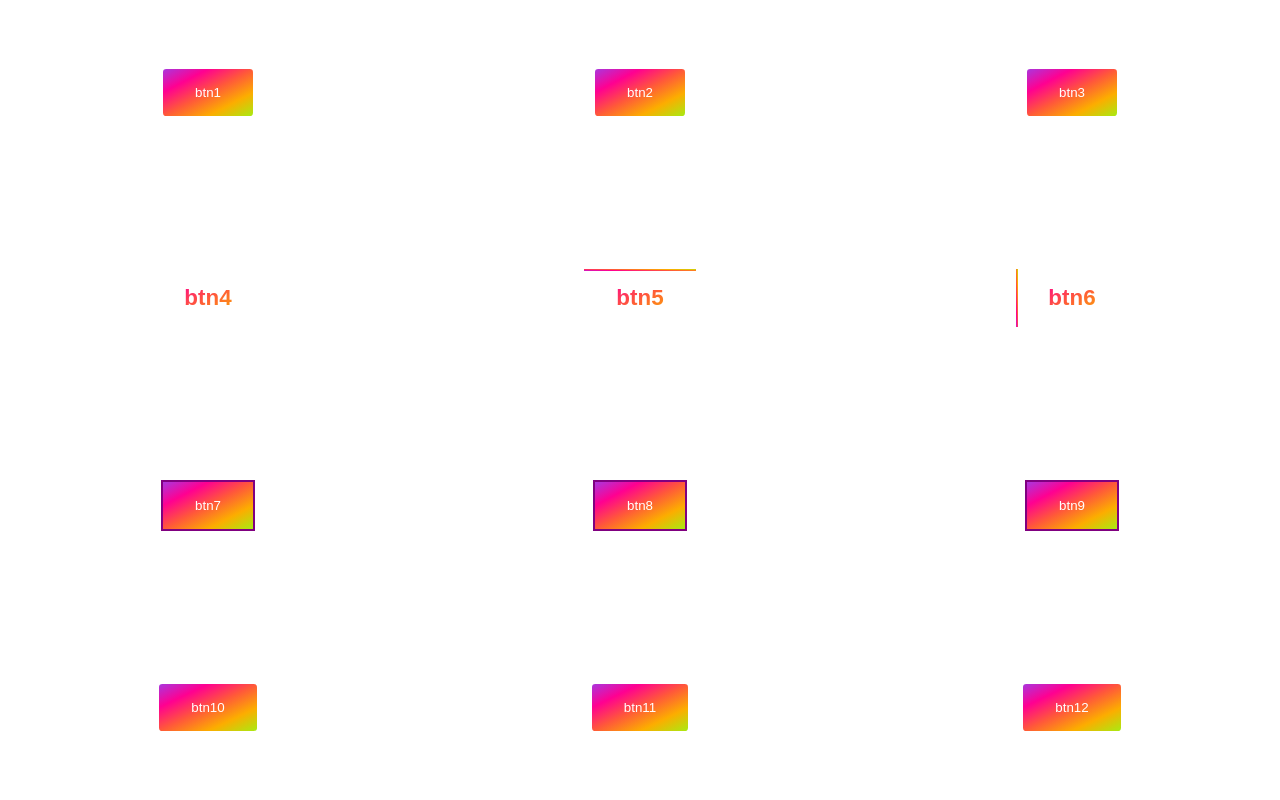
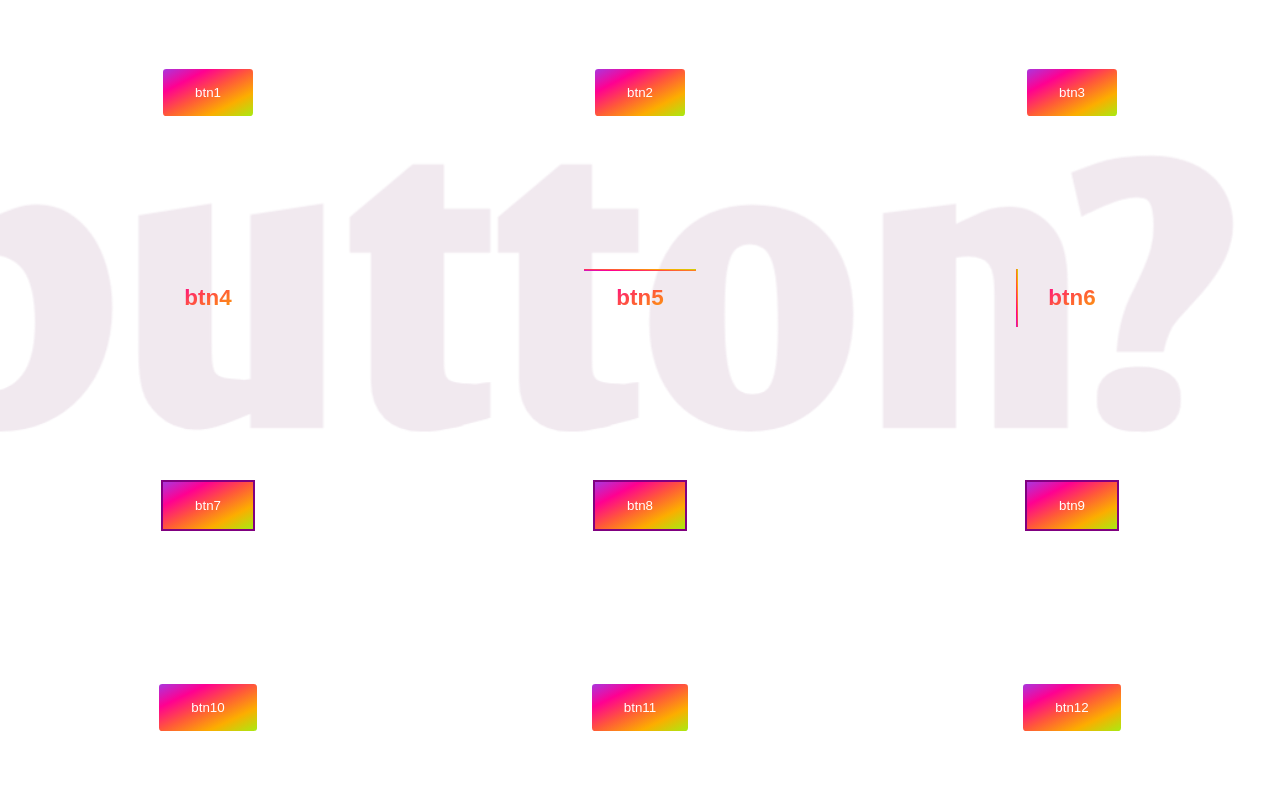
Before and after one commit to ishtiaqSamdani/Button-Animations, a plain HTML site: page index.html in a window 1280 px wide. Drawn offline with Linux system fonts and the light colour scheme.

Commit message:
added a better background

```diff
--- a/index.html
+++ b/index.html
@@ -10,6 +10,7 @@
 </head>
 
 <body>
+  <img src="assests/button_img.png" class="background_text" alt="" srcset="">
   <div class="btn_container">
     <div class="btn_div">
       <button class="btn btn_1">
--- a/style.scss
+++ b/style.scss
@@ -1,10 +1,18 @@
 *{
     box-sizing:border-box;
+    margin: 0;
+    padding: 0;
   }
   body{
     font-family: 'Oswald', sans-serif;
-    padding:0;
-    margin:0;
+    overflow-x: hidden;
+    .background_text{
+    width: -webkit-fill-available;
+    position: absolute;
+    z-index: -1;
+    opacity: .35;
+    top: 10%;
+    }
   }
   .btn_container{
     display:grid;
```
Also changed, not shown: assests/button_img.png (added), style.css, 1 other file. Lines whose indentation alone changed are shown as unchanged.
